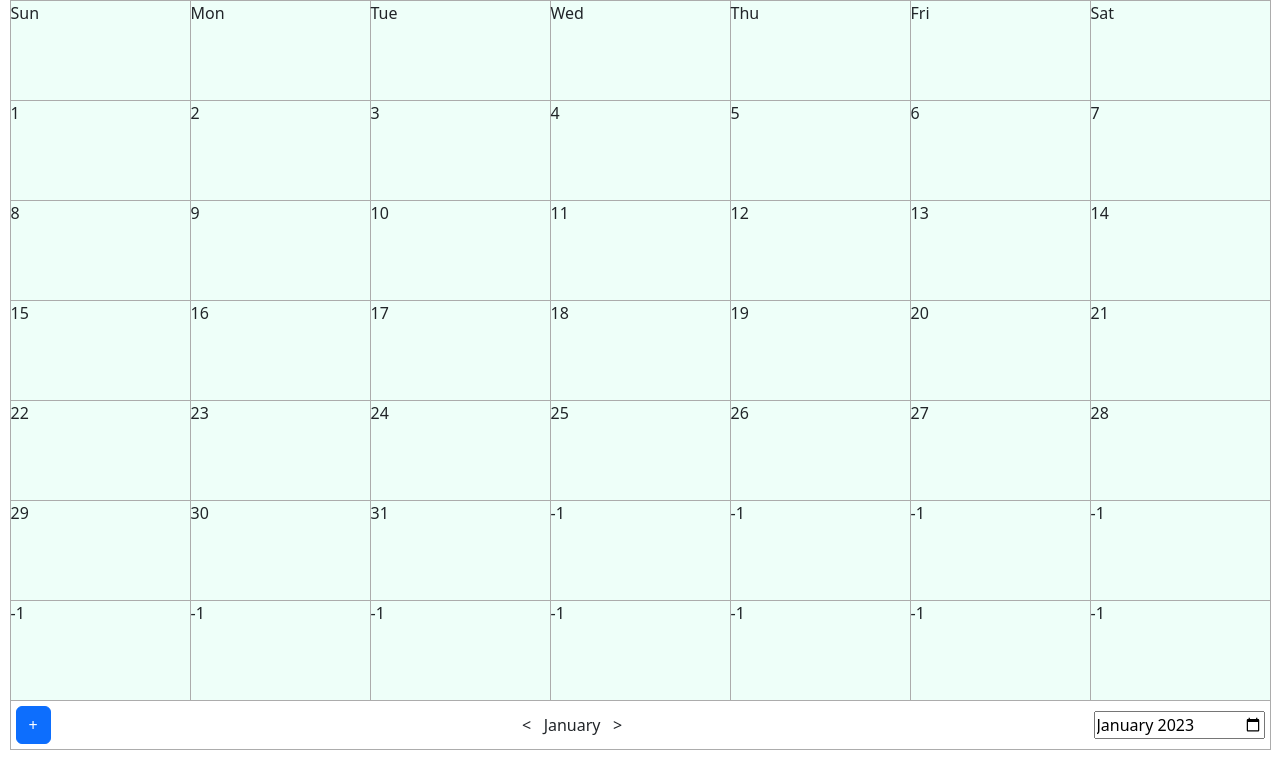
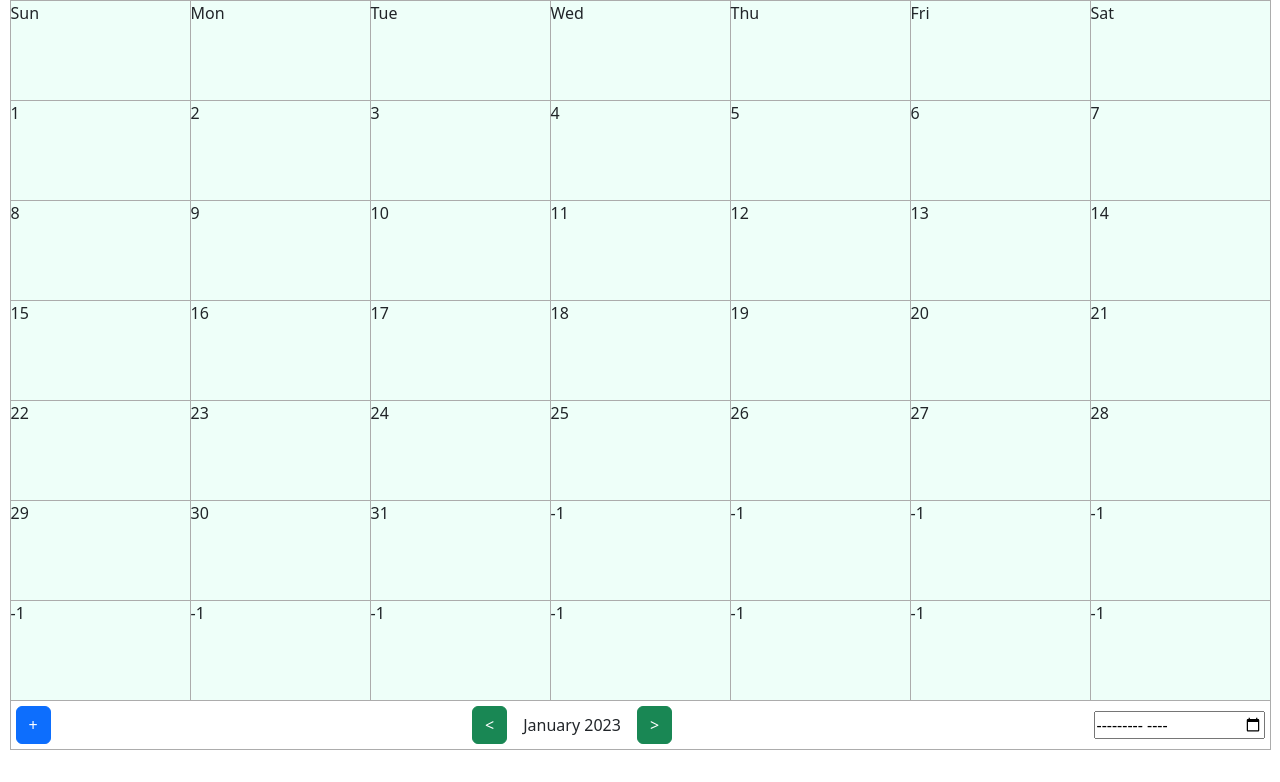
Before and after one commit to myroslav-diiak/react_calendar, a React (Create React App) app: page / in a window 1280 px wide. Shown: the top 782 px of the page. Built offline with nearby package versions, Linux system fonts and the light colour scheme.

Commit message:
added saving picked data to localstorage

```diff
--- a/src/components/Calendar/Calendar.tsx
+++ b/src/components/Calendar/Calendar.tsx
@@ -1,10 +1,12 @@
 import React, { useEffect } from 'react';
-import { useAppSelector } from '../../app/hooks';
+import { useAppDispatch, useAppSelector } from '../../app/hooks';
 import { CalendarItem } from '../CalendarItem';
 import { Footer } from '../Footer';
+import { actions as currentDateActions } from '../../features/currentDate';
 import './Calendar.scss';
 
 export const Calendar: React.FC = () => {
+  const dispatch = useAppDispatch();
   const weekDays = ['Sun', 'Mon', 'Tue', 'Wed', 'Thu', 'Fri', 'Sat'];
   const monthDays = [31, 28, 31, 30, 31, 30, 31, 31, 30, 31, 30, 31];
   const currentDate = useAppSelector((state) => state.currentDate);
@@ -41,7 +43,11 @@ export const Calendar: React.FC = () => {
   };
 
   useEffect(() => {
-    console.log(generateMatrix());
+    const dateFilter = JSON.parse(localStorage.getItem('pickedDate') || '[]');
+    if (dateFilter.length) {
+      const newDate = new Date(dateFilter[0], dateFilter[1], 1);
+      dispatch(currentDateActions.setCurrentDate(newDate));
+    }
   }, []);
 
   return (
--- a/src/components/Footer/Footer.scss
+++ b/src/components/Footer/Footer.scss
@@ -9,12 +9,9 @@
 }
 
 .date-container {
-  width: 100px;
+  width: 200px;
   display: flex;
   justify-content: space-between;
+  align-items: center;
   gap: 10px;
 }
-
-.arrow {
-  cursor: pointer;
-}
--- a/src/components/Footer/Footer.tsx
+++ b/src/components/Footer/Footer.tsx
@@ -1,4 +1,3 @@
-/* eslint-disable */
 import React, { useEffect, useState } from 'react';
 import { useAppDispatch, useAppSelector } from '../../app/hooks';
 import { actions as currentDateActions } from '../../features/currentDate';
@@ -9,43 +8,96 @@ export const Footer: React.FC = () => {
   const monthNames = ['January', 'February', 'March', 'April', 'May', 'June', 'July', 'August', 'September', 'October', 'November', 'December'];
   const currentDate = useAppSelector((state) => state.currentDate);
 
-  const [currentYear] = useState(currentDate.getFullYear());
+  const [currentYear, setCurrentYear] = useState(currentDate.getFullYear());
   const [currentMonth, setCurrentMonth] = useState(currentDate.getMonth());
-
-  const [date, setDate] = useState(`${currentYear}-${currentMonth < 10 ? 0 : ''}${1 + currentMonth}`);
-
-  useEffect(() => {
-    const year = +date.split('-')[0];
-    const month = +date.split('-')[1] - 1;
-    const newDate = new Date(year, month, 1);
-    dispatch(currentDateActions.setCurrentDate(newDate));
-  }, [date]);
 
   useEffect(() => {
     const newDate = new Date(currentYear, currentMonth, 1);
     dispatch(currentDateActions.setCurrentDate(newDate));
   }, [currentMonth, currentYear]);
 
+  useEffect(() => {
+    const dateFilter = JSON.parse(localStorage.getItem('pickedDate') || '[]');
+    console.log(dateFilter);
+    if (dateFilter.length) {
+      setCurrentYear(dateFilter[0]);
+      setCurrentMonth(dateFilter[1]);
+    }
+  }, []);
+
+  const saveSelectedData = (year: number, month: number) => {
+    const data = [year, month];
+    localStorage.setItem('pickedDate', JSON.stringify(data));
+  };
+
+  const datePickerHandler = (event: React.ChangeEvent<HTMLInputElement>) => {
+    const value = event.target.value.split('-');
+    setCurrentYear(+value[0]);
+    setCurrentMonth(+value[1] - 1);
+
+    saveSelectedData(+value[0], +value[1] - 1);
+  };
+
+  const rightArrowHandler = () => {
+    if (currentMonth === 11) {
+      setCurrentMonth(0);
+      setCurrentYear(currentYear + 1);
+      saveSelectedData(currentYear + 1, 0);
+    } else {
+      setCurrentMonth(currentMonth + 1);
+      saveSelectedData(currentYear, currentMonth + 1);
+    }
+  };
+
+  const leftArrowHandler = () => {
+    if (currentMonth === 0) {
+      setCurrentMonth(11);
+      setCurrentYear(currentYear - 1);
+      saveSelectedData(currentYear - 1, 11);
+    } else {
+      setCurrentMonth(currentMonth - 1);
+      saveSelectedData(currentYear, currentMonth - 1);
+    }
+  };
+
+  const addEventHandler = () => {
+    console.log(localStorage.removeItem('pickedDate'));
+  };
+
   return (
     <div className="footer">
-      <button type="button" className="btn btn-primary">+</button>
+      <button
+        type="button"
+        className="btn btn-primary"
+        onClick={addEventHandler}
+      >
+        +
+      </button>
 
       <div className="date-container">
-        <span
-          className="left-arrow arrow"
-          onClick={() => setCurrentMonth(currentMonth + 1)}
+        <button
+          type="button"
+          className="btn btn-success"
+          onClick={leftArrowHandler}
         >
           &#60;
+        </button>
+        <span className="month">
+          {`${monthNames[currentMonth]} ${currentYear}`}
         </span>
-        <span className="month">{monthNames[currentDate.getMonth()]}</span>
-        <span className="right-arrow arrow">&#62;</span>
+        <button
+          type="button"
+          className="btn btn-success"
+          onClick={rightArrowHandler}
+        >
+          &#62;
+        </button>
       </div>
 
       <input
-          type="month"
-          value={date}
-          onChange={(event) => setDate(event.target.value)}
-        />
+        type="month"
+        onChange={(event) => datePickerHandler(event)}
+      />
     </div>
   );
 };
```
